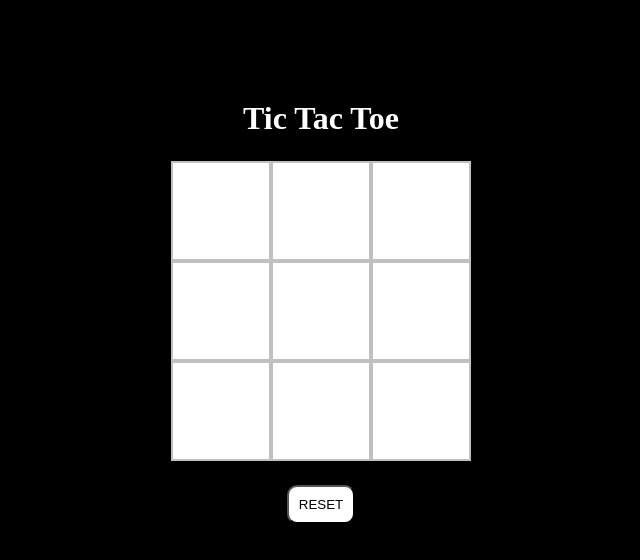
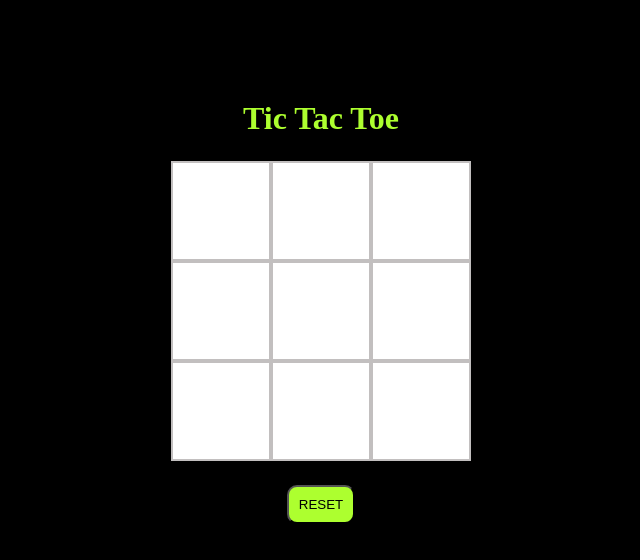
Before and after one commit to ArthurBretskyi/tic-tac-toe, a Vue app: page / in a window 1280 px wide. Shown: the top 560 px of the page, without its empty margins (319-959 px from the left). Built offline with nearby package versions, Linux system fonts and the light colour scheme.

Commit message:
Додав стан showIntro, який відповідає за умовний рендеринг лого та ресет

```diff
--- a/src/App.vue
+++ b/src/App.vue
@@ -1,11 +1,26 @@
 <template>
   <div class="container">
-    <h1 class="title">Tic Tac Toe</h1>
-    <GameBoard />
+    <h1 v-if="showIntro" class="title">Tic Tac Toe</h1>
+    <GameBoard ref="gameRef" @game-started="showIntro = false" @game-ended="showIntro = true" />
+    <div v-if="showIntro" class="reset-container">
+      <button @click="onReset" class="reset-btn">Reset</button>
+    </div>
   </div>
 </template>
 <script setup>
+import { ref } from "vue";
 import GameBoard from "@/components/GameBoard.vue"
+
+const gameRef = ref(null)
+const showIntro = ref(true);
+
+function onReset() {
+  gameRef.value.resetGame();
+  gameRef.value.resetPhase();
+  gameRef.value.resetRound();
+  showIntro.value = true;
+}
+
 </script>
 
 <style lang="css" >
@@ -32,5 +47,25 @@ body {
 
 .title {
   font-size: 32px;
+  color: greenyellow;
+  position: relative;
+  z-index: 5;
+}
+
+.reset-btn {
+  background-color: greenyellow;
+  color: #000;
+  padding: 10px;
+  border-radius: 10px;
+  text-transform: uppercase;
+  cursor: pointer;
+  transition: all 0.5s ease-in-out;
+  position: relative;
+  z-index: 5;
+}
+
+.reset-btn:hover {
+  background-color: #80c813;
+  /* color: #fff; */
 }
 </style>
--- a/src/components/GameBoard.vue
+++ b/src/components/GameBoard.vue
@@ -10,12 +10,9 @@
         <GameCell v-for="(cell, idx) in cells" :key="idx" :value="cell" :ref="el => registerCell(idx, el)"
             @cell-click="makeMove(idx)" />
     </div>
-    <div class="reset-container">
-        <button @click="resetGame(); resetPhase();" class="reset-btn">Reset</button>
-    </div>
 </template>
 <script setup>
-import { ref } from "vue";
+import { ref, watch } from "vue";
 import GameCell from "@/components/GameCell.vue"
 import { useTicTacToeGame } from '@/composables/useTicTacToe';
 import { useScatterGrid } from '@/composables/useScatterGrid';
@@ -31,7 +28,32 @@ const {
     isGameOver
 } = useTicTacToeGame(canInteract)
 
-const { registerCell, resetPhase } = useScatterGrid(moveCount, isGameOver, canInteract)
+const { registerCell, resetPhase, phase } = useScatterGrid(moveCount, isGameOver, canInteract)
+
+function resetRound() {
+    roundStarted.value = false;
+}
+
+defineExpose({
+    resetGame,
+    resetPhase,
+    resetRound
+})
+
+const roundStarted = ref(false);
+
+const emit = defineEmits(["game-started", "game-ended"]);
+
+watch(moveCount, (count) => {
+    if (count === 1 && !roundStarted.value) {
+        roundStarted.value = true;
+        emit("game-started");
+    }
+});
+
+watch(isGameOver, (v) => {
+    if (v) emit("game-ended");
+});
 
 </script>
 
@@ -41,24 +63,11 @@ const { registerCell, resetPhase } = useScatterGrid(moveCount, isGameOver, canIn
     grid-template-columns: repeat(3, 1fr);
 }
 
-.reset-btn {
-    background-color: #fff;
-    color: #000;
-    padding: 10px;
-    border-radius: 10px;
-    text-transform: uppercase;
-    cursor: pointer;
-    transition: all 0.3s ease-in-out;
-}
-
-.reset-btn:hover {
-    background-color: #000;
-    color: #fff;
-}
 
 .win {
     font-size: 1.5rem;
-    color: greenyellow
+    color: greenyellow;
+    text-align: center;
 }
 
 .win span {
--- a/src/composables/useScatterGrid.js
+++ b/src/composables/useScatterGrid.js
@@ -53,6 +53,11 @@ export function useScatterGrid(moveCount, isGameOver, canInteract) {
   );
 
   watch(moveCount, (count) => {
+    if (count === 0) {
+      phase.value = "initial";
+      return;
+    }
+
     if (isGameOver.value) return;
 
     if (count === 1) {
@@ -79,5 +84,6 @@ export function useScatterGrid(moveCount, isGameOver, canInteract) {
   return {
     registerCell,
     resetPhase,
+    phase,
   };
 }
--- a/src/composables/useTicTacToe.js
+++ b/src/composables/useTicTacToe.js
@@ -36,6 +36,7 @@ export function useTicTacToeGame(canInteract) {
   function resetGame() {
     cells.value = Array(9).fill(null);
     currentPlayer.value = "X";
+    moveCount.value = 0;
   }
 
   return {
```
